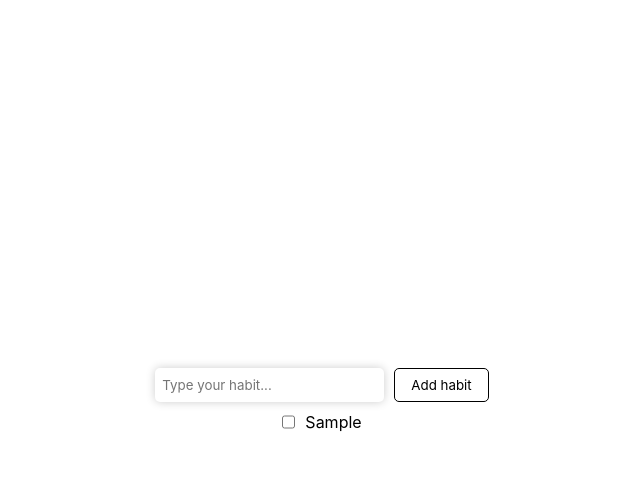
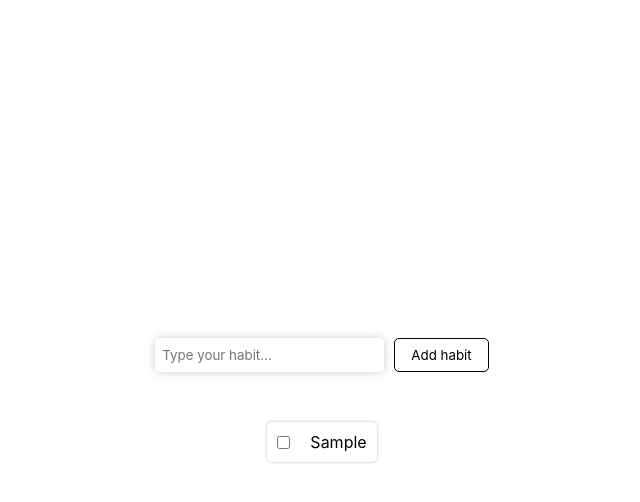
Before and after one commit to apetranov/habit-tracker, a React (Vite) app: page / in a window 1280 px wide. Both pictures are taken after typing "Sample" into the empty fields and a click on the button "Add habit". Shown: the top 502 px of the page, without its empty margins (318-958 px from the left). Built offline with nearby package versions, Linux system fonts and the light colour scheme.

Commit message:
Add check and uncheck habit as completed

```diff
--- a/src/App.css
+++ b/src/App.css
@@ -28,4 +28,5 @@ body {
   display: flex;
   flex-direction: column;
   align-items: center;
+  gap: 50px;
 }
--- a/src/App.jsx
+++ b/src/App.jsx
@@ -7,6 +7,35 @@ function App() {
   const [habits, setHabits] = useState([]);
   const [habitName, setHabitName] = useState('');
   const [habitId, setHabitId] = useState(0);
+
+  const getCurrentDate = () => {
+
+    const date = new Date();
+
+    let day = date.getDate();
+    let month = date.getMonth() + 1;
+    let year = date.getFullYear();
+
+    return `${day}-${month}-${year}`;
+  }
+
+  const handleCompleteHabit = (id) => {
+    const habitsCopy = [...habits]
+
+    let currentDate = getCurrentDate();
+
+    for (let i = 0; i < habitsCopy.length; i++) {
+      if (habitsCopy[i].id === id) {
+        if (!habitsCopy[i].completedDates.includes(currentDate)) {
+          habitsCopy[i].completedDates.push(currentDate);
+        } else if (habitsCopy[i].completedDates.includes(currentDate)) {
+          habitsCopy[i].completedDates.pop();
+        }
+      }
+    }
+
+    setHabits(habitsCopy);
+  }
 
   const handleAddHabit = () => {
     if (!habitName) {
@@ -35,7 +64,11 @@ function App() {
         setHabitName={setHabitName}
         habits={habits}
       />
-      <HabitList habits={habits} />
+      <HabitList
+        handleCompleteHabit={handleCompleteHabit}
+        habits={habits}
+        getCurrentDate={getCurrentDate}
+      />
     </div>
   )
 }
--- a/src/components/HabitInput.jsx
+++ b/src/components/HabitInput.jsx
@@ -3,9 +3,9 @@ import './styles/HabitInput.css'
 
 function HabitInput({ habitName, setHabitName, handleAddHabit }) {
   return (
-    <div>
+    <div className='habit-input-div'>
         <input className='habit-input' value={habitName} onChange={(e) => setHabitName(e.target.value)} type="text" placeholder='Type your habit...' />
-        <button onClick={() => {
+        <button className='add-habit-button' onClick={() => {
           handleAddHabit();
           setHabitName('');
         }}>Add habit</button>
--- a/src/components/HabitList.jsx
+++ b/src/components/HabitList.jsx
@@ -1,13 +1,17 @@
 import React from 'react'
 import './styles/HabitList.css'
 
-function HabitList({ habits }) {
+function HabitList({ habits, handleCompleteHabit, getCurrentDate }) {
   return (
     <div className='habit-list'>
         {habits.map(habit => {
-            return <div className='habit-container' key={habit.id}>
-                <input type="checkbox" />
-                <p>{habit.name}</p>
+            return <div
+                className={
+                    `habit-container
+                    ${habit.completedDates.includes(getCurrentDate()) ? `habit-completed` : ``}`
+                    } key={habit.id}>
+                <input onClick={() => handleCompleteHabit(habit.id)} className='checkbox' type="checkbox" />
+                <p className='habit-name'>{habit.name}</p>
             </div>
         })}
     </div>
--- a/src/components/styles/HabitInput.css
+++ b/src/components/styles/HabitInput.css
@@ -1,4 +1,4 @@
-button {
+.add-habit-button {
     background-color: white;
     border: 1px solid black;
     padding: 8px 16px;
@@ -6,7 +6,7 @@ button {
     transition: background-color 0.2s, color 0.2s;
 }
 
-button:hover {
+.add-habit-button:hover {
     background-color: black;
     color: white;
     cursor: pointer;
@@ -19,7 +19,7 @@ button:hover {
     box-shadow: 0px 0px 10px rgba(0, 0, 0, 0.2);
 }
 
-div {
+.habit-input-div {
     display: flex;
     gap: 10px;
 }
--- a/src/components/styles/HabitList.css
+++ b/src/components/styles/HabitList.css
@@ -2,5 +2,20 @@
     display: flex;
     flex-direction: column;
     justify-content: center;
+    gap: 10px;
+}
+
+.habit-container {
+    display: flex;
+    justify-content: space-between;
     align-items: center;
+    gap: 20px;
+    box-shadow: 0px 0px 3px rgba(0,0,0, 0.3);
+    border-radius: 5px;
+    padding: 10px;
 }
+
+.habit-completed {
+    background-color: black;
+    color: white;
+}
```
